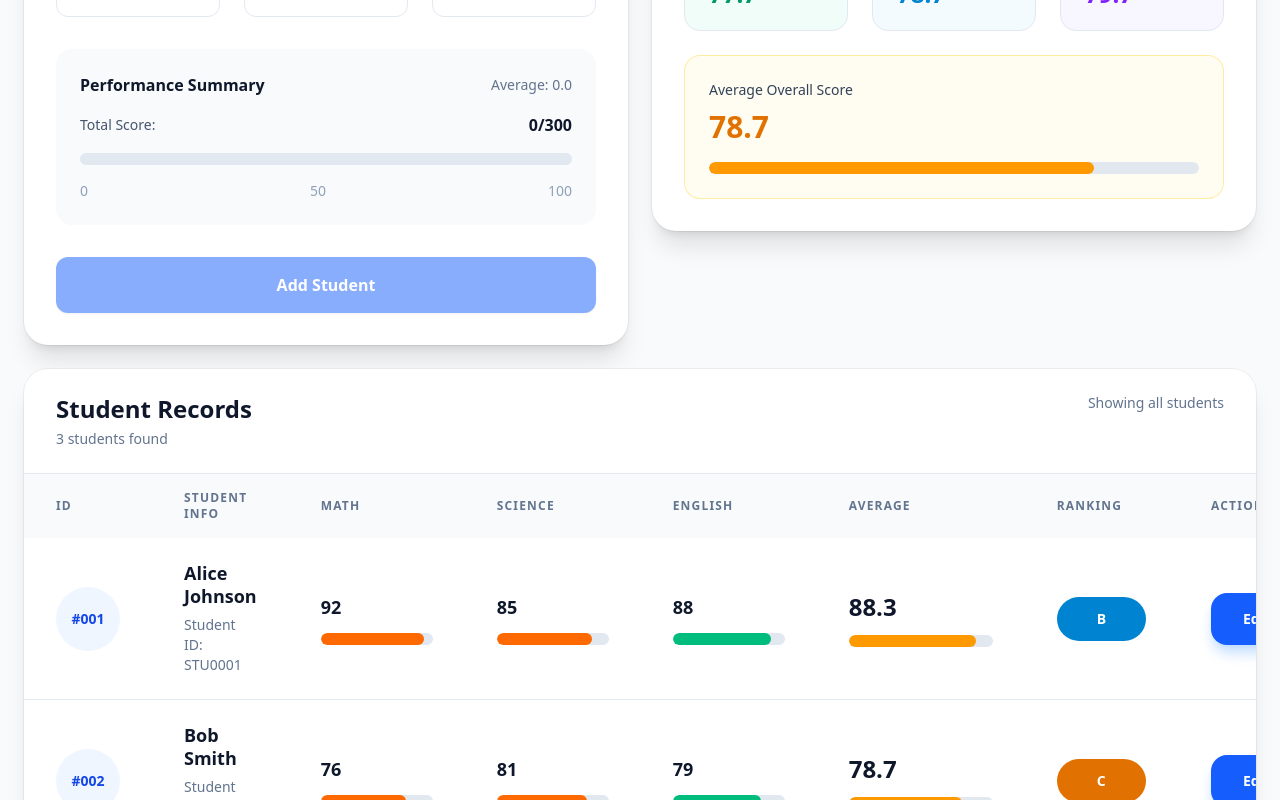
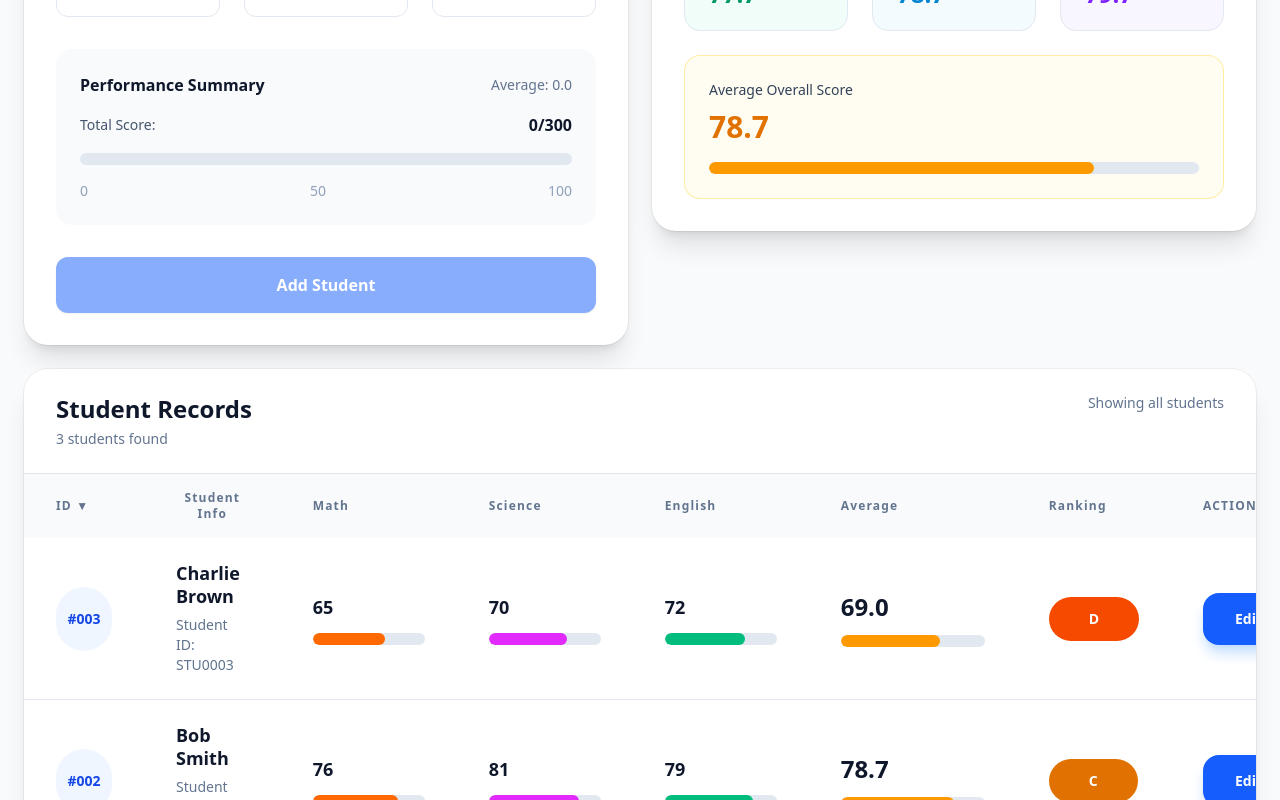
Before and after one commit to philip2012/student-crud, a Vue app: page / in a window 1280 px wide. Shown: the part 439-1239 px from the top of the page. Built offline with nearby package versions, Linux system fonts and the light colour scheme.

Commit message:
Add clickable column sorting with new-to-old toggle

```diff
--- a/src/App.vue
+++ b/src/App.vue
@@ -7,6 +7,53 @@ import StudentStatistics from "./assets/Components/StudentStatistics.vue";
 
 const students = ref([]);
 const editingStudent = ref(null);
+
+// --- sort state (default: new -> old) --- //
+const sortKey = ref("id"); // id = new/old
+const sortDir = ref("desc"); // desc = new -> old
+
+const avgOf = (s) => (s.math + s.science + s.english) / 3;
+
+const setSort = (key) => {
+  if (sortKey.value === key) {
+    sortDir.value = sortDir.value === "asc" ? "desc" : "asc";
+    return;
+  }
+
+  sortKey.value = key;
+  sortDir.value = "asc";
+};
+
+const sortedStudents = computed(() => {
+  const dir = sortDir.value === "asc" ? 1 : -1;
+
+  const getValue = (s) => {
+    if (sortKey.value === "id") return s.id;
+    if (sortKey.value === "student")
+      return `${s.firstName} ${s.lastName}`.trim().toLowerCase();
+    if (sortKey.value === "math") return s.math;
+    if (sortKey.value === "science") return s.science;
+    if (sortKey.value === "english") return s.english;
+    if (sortKey.value === "average") return avgOf(s);
+    if (sortKey.value === "ranking") return avgOf(s);
+    return s.id;
+  };
+
+  return [...students.value].sort((a, b) => {
+    const av = getValue(a);
+    const bv = getValue(b);
+
+    if (typeof av === "string" && typeof bv === "string") {
+      return av.localeCompare(bv) * dir;
+    }
+
+    if (av < bv) return -1 * dir;
+    if (av > bv) return 1 * dir;
+
+    // tie-breaker: stable theo new -> old
+    return b.id - a.id;
+  });
+});
 
 const initData = () => {
   const sample = [
@@ -64,7 +111,8 @@ const nextId = () =>
   students.value.length ? Math.max(...students.value.map((s) => s.id)) + 1 : 1;
 
 const addStudent = (data) => {
-  students.value = [...students.value, { id: nextId(), ...data }];
+  const { id, ...rest } = data; // bỏ id từ form (thường null)
+  students.value = [...students.value, { ...rest, id: nextId() }];
 };
 
 const startEdit = (student) => {
@@ -97,7 +145,7 @@ const globalAverage = computed(() => {
 
 <template>
   <main class="min-h-screen bg-gray-50 text-sm">
-    <div class="mx-auto max-w-7xl px-6 pt-10 flex flex-col gap-6">
+    <div class="mx-auto max-w-8xl px-6 pt-10 flex flex-col gap-6">
       <h1 class="text-2xl font-semibold text-center">
         Student Management System (CRUD)
       </h1>
@@ -118,7 +166,10 @@ const globalAverage = computed(() => {
       </div>
 
       <RecordTable
-        :students="students"
+        :students="sortedStudents"
+        :sort-key="sortKey"
+        :sort-dir="sortDir"
+        @sort="setSort"
         @edit="startEdit"
         @delete="deleteStudent"
       />
--- a/src/assets/Components/RecordTable.vue
+++ b/src/assets/Components/RecordTable.vue
@@ -25,13 +25,66 @@
           <tr
             class="text-left text-xs font-medium tracking-widest text-slate-500 uppercase"
           >
-            <th class="px-8 py-4 w-55">ID</th>
-            <th class="px-8 py-4 w-[320px]">Student Info</th>
-            <th class="px-8 py-4 w-40">Math</th>
-            <th class="px-8 py-4 w-40">Science</th>
-            <th class="px-8 py-4 w-40">English</th>
-            <th class="px-8 py-4 w-55">Average</th>
-            <th class="px-8 py-4 w-40">Ranking</th>
+            <th class="px-8 py-4 w-55">
+              <button class="hover:text-slate-900" @click="emit('sort', 'id')">
+                ID{{ arrow("id") }}
+              </button>
+            </th>
+
+            <th class="px-8 py-4 w-[320px]">
+              <button
+                class="hover:text-slate-900"
+                @click="emit('sort', 'student')"
+              >
+                Student Info{{ arrow("student") }}
+              </button>
+            </th>
+
+            <th class="px-8 py-4 w-40">
+              <button
+                class="hover:text-slate-900"
+                @click="emit('sort', 'math')"
+              >
+                Math{{ arrow("math") }}
+              </button>
+            </th>
+
+            <th class="px-8 py-4 w-40">
+              <button
+                class="hover:text-slate-900"
+                @click="emit('sort', 'science')"
+              >
+                Science{{ arrow("science") }}
+              </button>
+            </th>
+
+            <th class="px-8 py-4 w-40">
+              <button
+                class="hover:text-slate-900"
+                @click="emit('sort', 'english')"
+              >
+                English{{ arrow("english") }}
+              </button>
+            </th>
+
+            <th class="px-8 py-4 w-55">
+              <button
+                class="hover:text-slate-900"
+                @click="emit('sort', 'average')"
+              >
+                Average{{ arrow("average") }}
+              </button>
+            </th>
+
+            <th class="px-8 py-4 w-40">
+              <button
+                class="hover:text-slate-900"
+                @click="emit('sort', 'ranking')"
+              >
+                Ranking{{ arrow("ranking") }}
+              </button>
+            </th>
+
             <th class="px-8 py-4 w-55">Actions</th>
           </tr>
         </thead>
@@ -47,7 +100,7 @@
             <td class="px-8 py-6">
               <div class="flex items-center gap-4">
                 <div
-                  class="h-16 w-16 rounded-full bg-blue-50 flex items-center justify-center font-semibold text-blue-700"
+                  class="h-16 w-14 rounded-full bg-blue-50 flex items-center justify-center font-semibold text-blue-700"
                 >
                   #{{ String(s.id).padStart(3, "0") }}
                 </div>
@@ -83,7 +136,7 @@
                 class="mt-3 h-3 w-28 rounded-full bg-slate-200 overflow-hidden"
               >
                 <div
-                  class="h-full rounded-full bg-orange-500"
+                  class="h-full rounded-full bg-fuchsia-500"
                   :style="{ width: `${s.science}%` }"
                 ></div>
               </div>
@@ -173,13 +226,17 @@
 import { computed } from "vue";
 
 const props = defineProps({
-  students: {
-    type: Array,
-    required: true,
-  },
+  students: { type: Array, required: true },
+  sortKey: { type: String, required: true },
+  sortDir: { type: String, required: true },
 });
 
-const emit = defineEmits(["edit", "delete"]);
+const emit = defineEmits(["edit", "delete", "sort"]);
+
+const arrow = (key) => {
+  if (props.sortKey !== key) return "";
+  return props.sortDir === "asc" ? " ▲" : " ▼";
+};
 
 const avg = (s) => ((s.math + s.science + s.english) / 3).toFixed(1);
 
```
